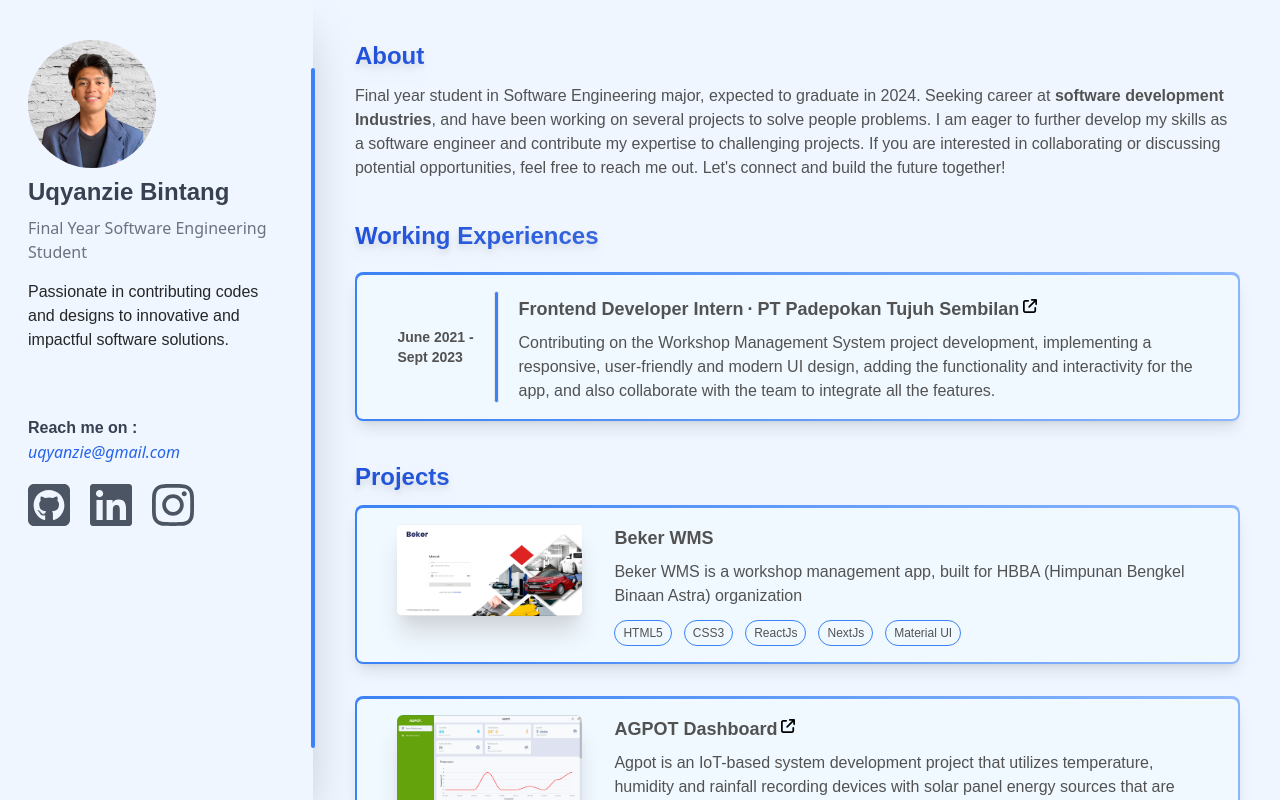
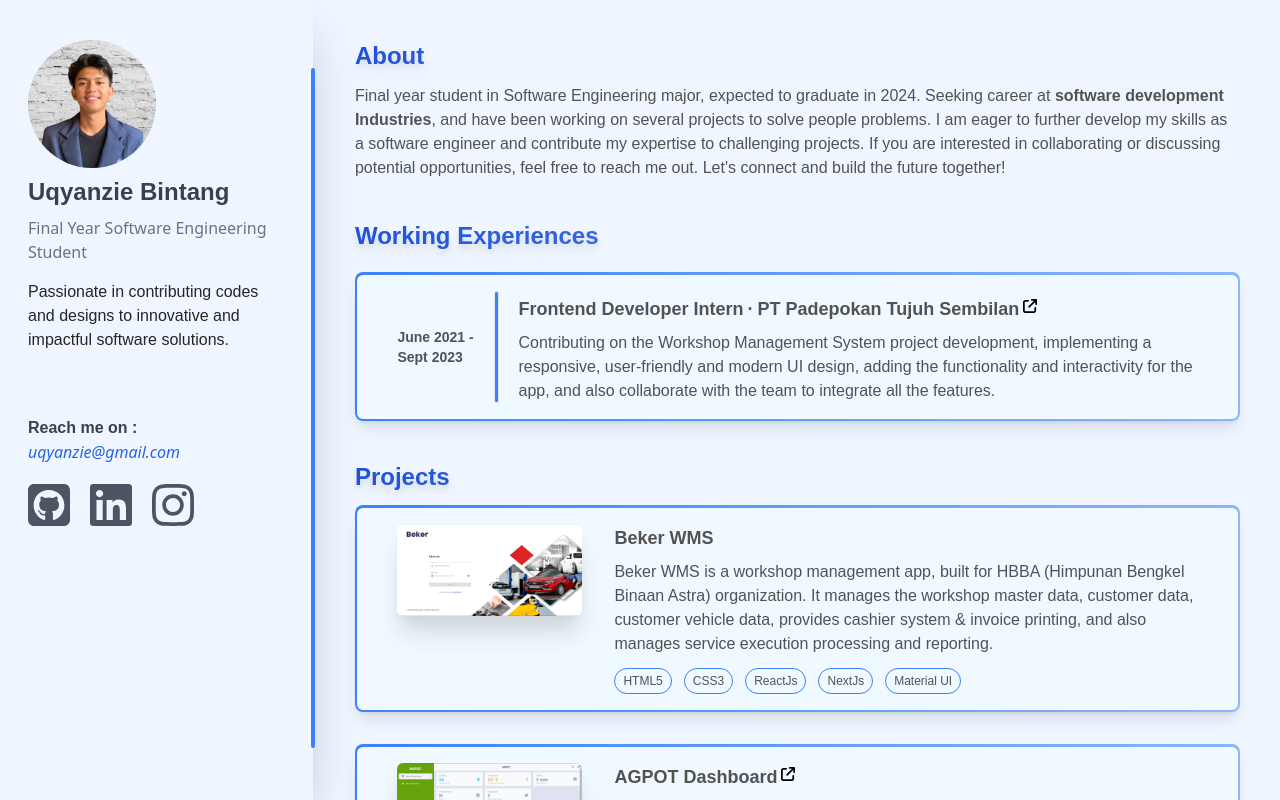
Before and after one commit to uqyanzie/portofolio, a React (Vite) app: page / in a window 1280 px wide. Built offline with nearby package versions, Linux system fonts and the light colour scheme.

Commit message:
Add Beker Wms Project Summary

```diff
--- a/src/App.jsx
+++ b/src/App.jsx
@@ -117,7 +117,7 @@ export default function App() {
                           Beker WMS
                         </h5>
                       </div>
-                      <p className="font-inter">Beker WMS is a workshop management app, built for HBBA (Himpunan Bengkel Binaan Astra) organization</p>
+                      <p className="font-inter">Beker WMS is a workshop management app, built for HBBA (Himpunan Bengkel Binaan Astra) organization. It manages the workshop master data, customer data, customer vehicle data, provides cashier system & invoice printing, and also manages service execution processing and reporting.</p>
                       <div className="flex flex-wrap pt-3 gap-3">
                         <div className="rounded-full border border-blue-500 text-xs p-1 px-2">
                           HTML5
@@ -153,7 +153,7 @@ export default function App() {
                         </h5>
                         <svg className="text-sm mt-1 hover:text-blue-500" xmlns="http://www.w3.org/2000/svg" height="1em" viewBox="0 0 512 512"><path d="M320 0c-17.7 0-32 14.3-32 32s14.3 32 32 32h82.7L201.4 265.4c-12.5 12.5-12.5 32.8 0 45.3s32.8 12.5 45.3 0L448 109.3V192c0 17.7 14.3 32 32 32s32-14.3 32-32V32c0-17.7-14.3-32-32-32H320zM80 32C35.8 32 0 67.8 0 112V432c0 44.2 35.8 80 80 80H400c44.2 0 80-35.8 80-80V320c0-17.7-14.3-32-32-32s-32 14.3-32 32V432c0 8.8-7.2 16-16 16H80c-8.8 0-16-7.2-16-16V112c0-8.8 7.2-16 16-16H192c17.7 0 32-14.3 32-32s-14.3-32-32-32H80z"/></svg>
                       </div>
-                      <p className="font-inter">Agpot is an IoT-based system development project that utilizes temperature, humidity and rainfall recording devices with solar panel energy sources that are integrated with internet servers and can be monitored through web pages.</p>
+                      <p className="font-inter">Agpot is an IoT-based application that utilizes temperature, humidity and rainfall recording devices with solar panel energy sources that are integrated with internet servers and can be monitored through web pages.</p>
                       <div className="flex flex-wrap pt-3 gap-3">
                         <div className="rounded-full border border-blue-500 text-xs p-1 px-2">
                           HTML5
```
